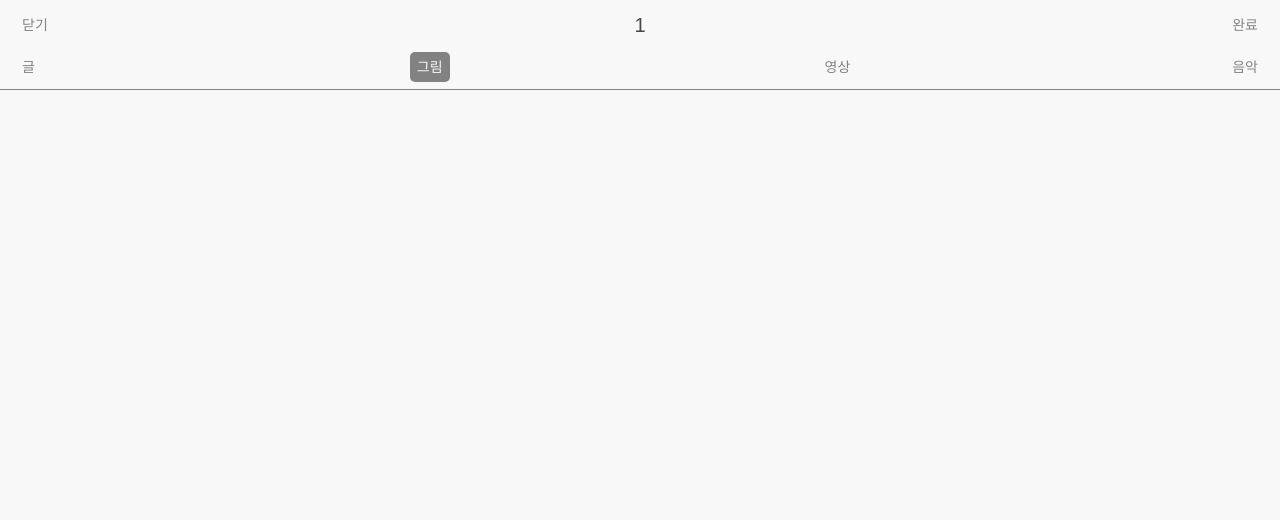
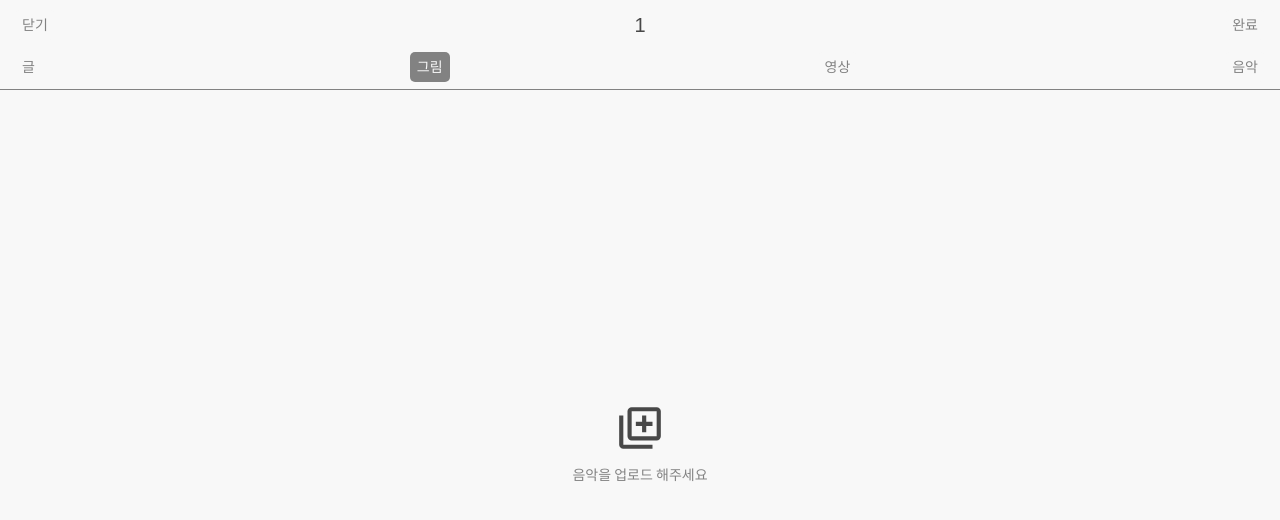
Before and after one commit to WordBlossom/WordSeed, a Next.js app in the folder front/: page /create/1 in a window 1280 px wide. Both pictures are taken after a click on the button "그림". Shown: the top 520 px of the page. Built offline with nearby package versions, Linux system fonts and the light colour scheme.

Commit message:
#85 Feat: 구현 - PostMedia 컴포넌트 레이아웃 구현

```diff
--- a/front/src/app/create/[wordseed]/page.tsx
+++ b/front/src/app/create/[wordseed]/page.tsx
@@ -1,7 +1,7 @@
 "use client";
 
 import CreateCategory from "@/components/Navbar/create-category/create-category";
-import { PostWrite } from "../_component";
+import { PostMedia, PostWrite } from "../_component";
 import createContentStore from "@/stores/create-content";
 
 export default function CreateFeed() {
@@ -10,7 +10,7 @@ export default function CreateFeed() {
   return (
     <>
       <CreateCategory />
-      {type === "text" ? <PostWrite /> : ""}
+      {type === "text" ? <PostWrite /> : <PostMedia />}
     </>
   );
 }
--- /dev/null
+++ b/front/src/app/create/_component/PostMedia/PostMedia.module.scss
@@ -0,0 +1,16 @@
+.container {
+  @include flex-center();
+  height: calc(100dvh - 9rem);
+  padding: 1rem;
+}
+
+.upload {
+  @include flex(column);
+  gap: 1rem;
+  height: 20rem;
+  width: 20rem;
+
+  p {
+    @include font($body1);
+  }
+}
--- /dev/null
+++ b/front/src/app/create/_component/PostMedia/PostMedia.tsx
@@ -0,0 +1,20 @@
+import { Icon } from "@/components";
+import styles from "./PostMedia.module.scss";
+import createContentStore from "@/stores/create-content";
+
+export default function PostMedia() {
+  const useContentStore = createContentStore();
+
+  return (
+    <main className={styles.container}>
+      {useContentStore.mediaFile ? (
+        ""
+      ) : (
+        <button className={styles.upload}>
+          <Icon iconName="addFile" size={50} />
+          <p>음악을 업로드 해주세요</p>
+        </button>
+      )}
+    </main>
+  );
+}
--- a/front/src/app/create/_component/index.ts
+++ b/front/src/app/create/_component/index.ts
@@ -1 +1,2 @@
 export { default as PostWrite } from "./PostWrite/PostWrite";
+export { default as PostMedia } from "./PostMedia/PostMedia";
```
Also changed, not shown: front/public/icons/addFile.svg.
